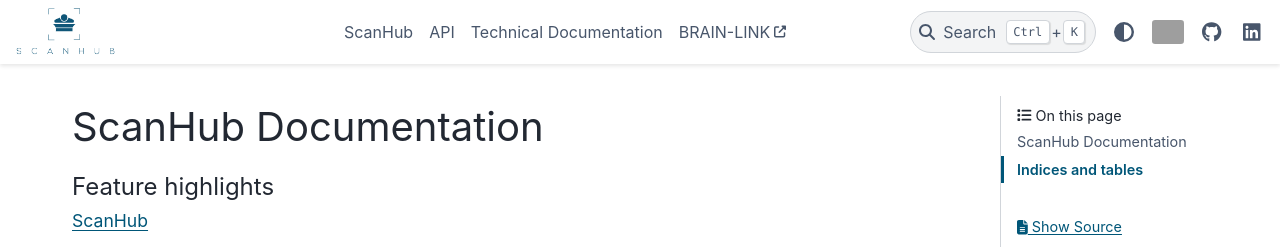
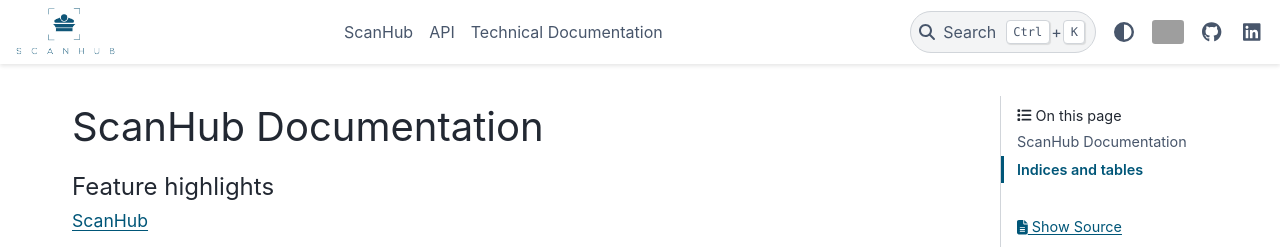
Before and after one commit to brain-link/scanhub, a Sphinx documentation site: the page built from docs/source/index.rst, in a window 1280 px wide. Shown: the top 249 px of the page. Built offline with Sphinx 7.4.7 and the PyData theme 0.15.4, drawn with Linux system fonts in a browser that asks for light colours; grey boxes are pictures that could not be loaded.

Commit message:
Add sidebar

```diff
--- a/docs/source/conf.py
+++ b/docs/source/conf.py
@@ -73,12 +73,6 @@
 
 
 html_theme_options = {
-    "external_links": [
-        {
-            "url": "https://brain-link.de/",
-            "name": "BRAIN-LINK"
-        }
-    ],
     "icon_links": [
         {
             "name": "Brain-Link",
@@ -117,17 +111,17 @@
 html_show_sourcelink = True
 # html_logo = "_static/images/logo_brainlink.svg"
 html_logo = "_static/images/logo_scanhub.png"
-html_sidebars = {
-    # "**": [
-    #     "search-field",
-    #     # "sidebar-nav-bs", # default: links between pages in the active section
-    #     "page-toc",
-    #     "edit-this-page",
-    #     "sourcelink"
-    # ],
-    # "secondary_sidebar_items": [],
-    "**": []    # remove primary (left) sidebar
-}
+# html_sidebars = {
+#     # "**": [
+#     #     "search-field",
+#     #     # "sidebar-nav-bs", # default: links between pages in the active section
+#     #     "page-toc",
+#     #     "edit-this-page",
+#     #     "sourcelink"
+#     # ],
+#     # "secondary_sidebar_items": [],
+#     "**": []    # remove primary (left) sidebar
+# }
 pygments_style = "sphinx"
 
 # Add any paths that contain custom static files (such as style sheets) here,
```
